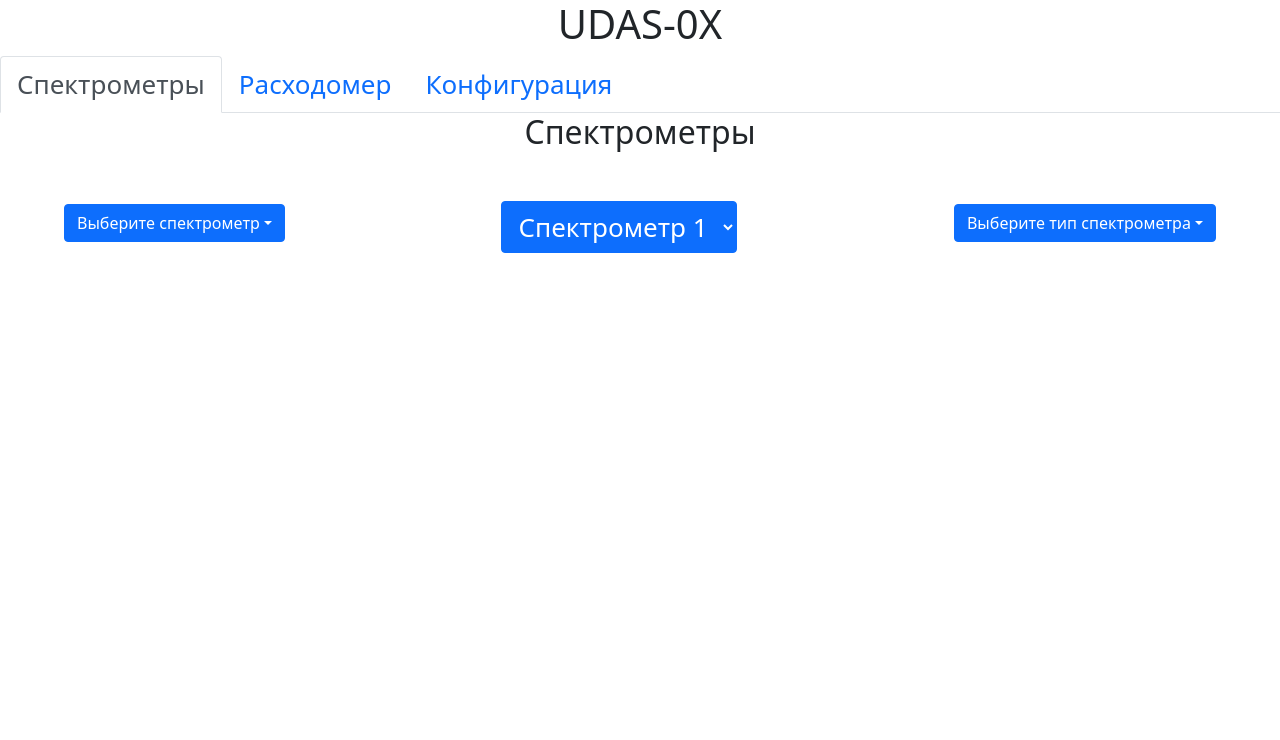
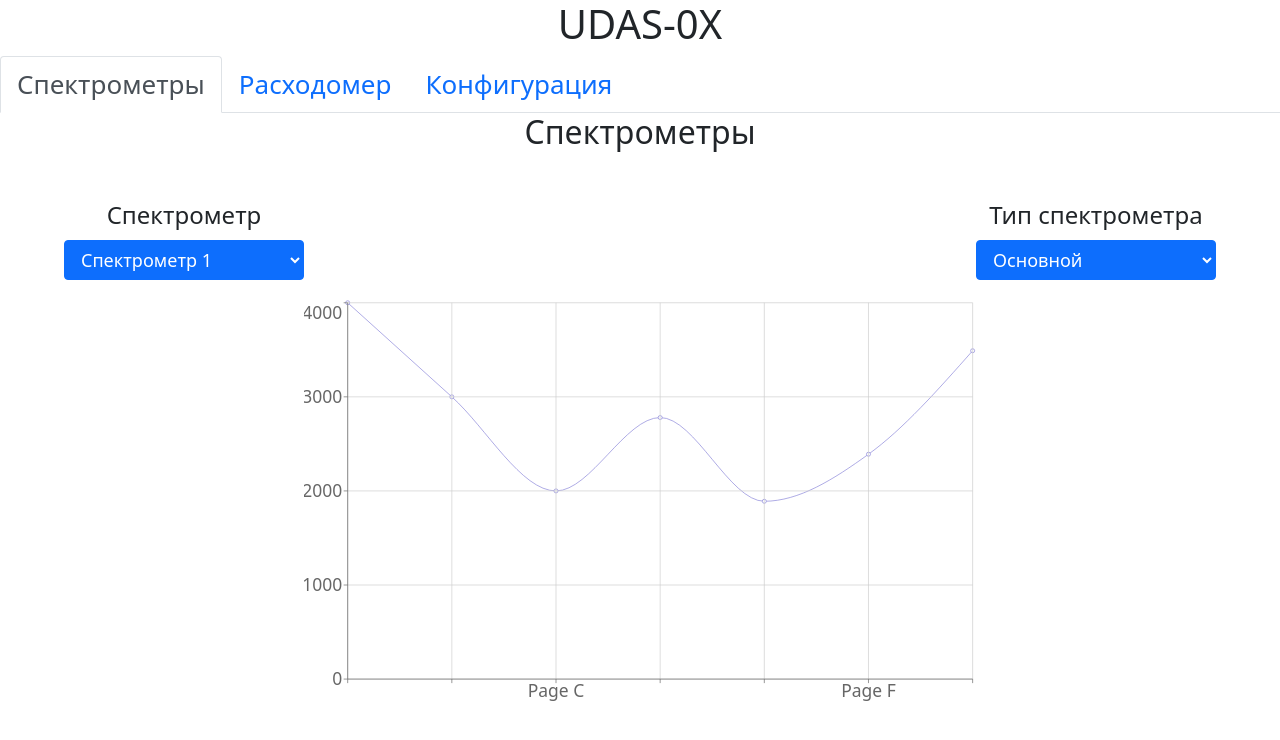
Before and after one commit to askoropisov/udas_config, a React (Create React App) app: page / in a window 1280 px wide. Shown: the top 740 px of the page. Built offline with nearby package versions, Linux system fonts and the light colour scheme.

Commit message:
Добавлена библиотека для графиков

```diff
--- a/package.json
+++ b/package.json
@@ -8,11 +8,13 @@
     "@testing-library/react": "^9.5.0",
     "@testing-library/user-event": "^7.2.1",
     "bootstrap": "^5.1.3",
+    "d3": "^7.3.0",
     "react": "^17.0.2",
     "react-bootstrap": "^2.1.2",
     "react-dom": "^17.0.2",
     "react-redux": "^7.2.6",
-    "react-scripts": "5.0.0"
+    "react-scripts": "5.0.0",
+    "recharts": "^2.1.9"
   },
   "scripts": {
     "start": "react-scripts start",
--- a/src/App.js
+++ b/src/App.js
@@ -1,5 +1,4 @@
 import React from 'react';
-import logo from './logo.svg';
 import './App.css';
 import Main from './components/Main';
 
--- a/src/components/Configuration/Configuration.js
+++ b/src/components/Configuration/Configuration.js
@@ -1,4 +1,4 @@
-import Button from "react-bootstrap/esm/Button"
+
 import ConfigurationMenu from "../Controls/ConfigurationMenu"
 
 function Configuration(props) {
--- a/src/components/Controls/Navigation.js
+++ b/src/components/Controls/Navigation.js
@@ -2,7 +2,6 @@ import Configuration from "../Configuration/Configuration"
 import FlowMeter from "../FlowMeter/FlowMeter"
 import Spectrum from "../Spectrums/Spectrum";
 
-import styles from '../Controls/Navigation.module.css';
 import Tabs from 'react-bootstrap/Tabs'
 import Tab from 'react-bootstrap/Tab'
 
--- a/src/components/FlowMeter/Flap.js
+++ b/src/components/FlowMeter/Flap.js
@@ -1,17 +1,24 @@
-function Flap(props){
+import Button from 'react-bootstrap/esm/Button';
+
+function Flap(props) {
 
     var status = props.status;
     var statusWord;
-    if (status === true) statusWord ="открыта"
-        else statusWord ="закрыта";
+    if (status === true) statusWord = "открыта"
+    else statusWord = "закрыта";
 
-    return(
+    return (
 
         <div>
             <h3>Заслонка</h3>
             <br></br>
 
             <h4>Статус:</h4> Заслонка {statusWord}
+            <br></br>
+            <div style={{ display: 'flex', justifyContent: "space-around", marginTop: 50 }}>
+                <Button>Открыть</Button>
+                <Button>Закрыть</Button>
+            </div>
         </div>
     )
 }
--- a/src/components/Spectrums/Spectrum.css
+++ b/src/components/Spectrums/Spectrum.css
@@ -21,15 +21,9 @@
 
 .box {
     display: inline-block;
-    font-weight: 400;
-    line-height: 1.5;
-    color: #212529;
     text-align: center;
-    text-decoration: none;
     vertical-align: middle;
     cursor: pointer;
-    -webkit-user-select: none;
-    user-select: none;
     background-color: transparent;
     border: 1px solid transparent;
     padding: 0.375rem 0.75rem;
@@ -38,5 +32,7 @@
     color: #fff;
     background-color: #0d6efd;
     border-color: #0d6efd;
-    cursor: pointer;
+    height: 40px;
+    width: 240px;
+    font-size: 18px;
 }
--- a/src/components/Spectrums/Spectrum.js
+++ b/src/components/Spectrums/Spectrum.js
@@ -1,39 +1,91 @@
-import DropdownButton from 'react-bootstrap/DropdownButton'
-import Dropdown from 'react-bootstrap/Dropdown'
 import './Spectrum.css'
 
+import { LineChart, Line, XAxis, YAxis, CartesianGrid, Tooltip, Legend, ResponsiveContainer } from 'recharts';
+import React, { PureComponent } from 'react';
+
+const data = [
+    {
+
+        uv: 4000,
+        pv: 2400,
+        amt: 2400,
+    },
+    {
+
+        uv: 3000,
+        pv: 1398,
+        amt: 2210,
+    },
+    {
+        name: 'Page C',
+        uv: 2000,
+        pv: 9800,
+        amt: 2290,
+    },
+    {
+
+        uv: 2780,
+        pv: 3908,
+        amt: 2000,
+    },
+    {
+
+        uv: 1890,
+        pv: 4800,
+        amt: 2181,
+    },
+    {
+        name: 'Page F',
+        uv: 2390,
+        pv: 3800,
+        amt: 2500,
+    },
+    {
+        uv: 3490,
+        pv: 4300,
+        amt: 2100,
+    },
+];
+
+const renderLineChart = (
+    <LineChart width={1000} height={600} data={data}>
+        <Line type="monotone" dataKey="uv" stroke="#8884d8" />
+        <CartesianGrid stroke="#ccc" />
+        <XAxis dataKey="name" />
+        <YAxis />
+    </LineChart>
+);
 
 function Spectrum(props) {
 
     return (
         <div>
             <h2>Спектрометры</h2>
-            <div style={{ display: 'flex', justifyContent:"space-between", marginTop:50 }}>
-                <div className="SpectrumNames">
-                    <DropdownButton id="spectrumsNames" title="Выберите спектрометр">
-                        <Dropdown.Item href="#/action-1">Спектрометр 1</Dropdown.Item>
-                        <Dropdown.Item href="#/action-2">Спектрометр 2</Dropdown.Item>
-                        <Dropdown.Item href="#/action-3">Спектрометр n</Dropdown.Item>
-                        <Dropdown.Divider />
-                        <Dropdown.Item href="#/action-4">Опорный спектр</Dropdown.Item>
-                    </DropdownButton>
+            <div style={{ display: 'flex', justifyContent: "space-between", marginTop: 50 }}>
+
+                <div style={{ alignItems: "flex-start", justifyContent: "flex-start", marginLeft: '5%' }}>
+                    <h4>Спектрометр</h4>
+                    <select className="box">
+                        <option>Спектрометр 1</option>
+                        <option>Спектрометр 2</option>
+                        <option>Спектрометр 3</option>
+                        <hr></hr>
+                        <option>Опорный спектр</option>
+                    </select>
                 </div>
-
-                <select className="box">
-                    <option>Спектрометр 1</option>
-                    <option>Спектрометр 2</option>
-                    <option>Спектрометр 3</option>
-                </select>
-
-                <div className='SpectrumTypes'>
-                    <DropdownButton id="spectrumsTypes" title="Выберите тип спектрометра">
-                        <Dropdown.Item href="#/action-1">Основной</Dropdown.Item>
-                        <Dropdown.Item href="#/action-2">Второстепернный</Dropdown.Item>
-                        <Dropdown.Item href="#/action-3">Фоновый</Dropdown.Item>
-                    </DropdownButton>
+                {renderLineChart}
+                <div style={{ alignItems: "flex-end", justifyContent: "flex-start", marginRight: '5%' }}>
+                    <h4>Тип спектрометра</h4>
+                    <select className="box">
+                        <option>Основной</option>
+                        <option>Второстепенный</option>
+                        <option>Фоновый</option>
+                    </select>
                 </div>
             </div>
-
+            {/* <div style={{ display: 'flex', justifyContent: "center", marginTop: 50 }}>
+                {renderLineChart}
+            </div> */}
         </div>
     )
 }
```
Also changed, not shown: 1 other file (tests, documents, lock files or other folders).
